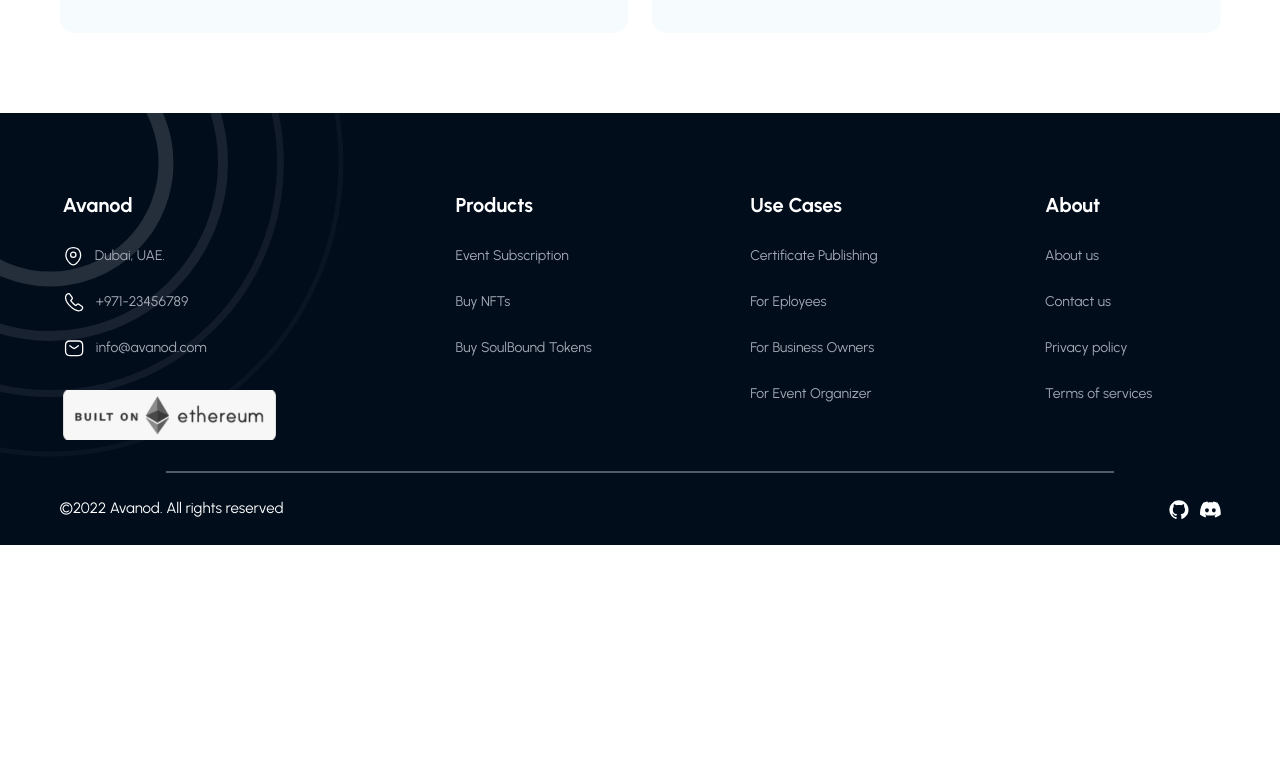
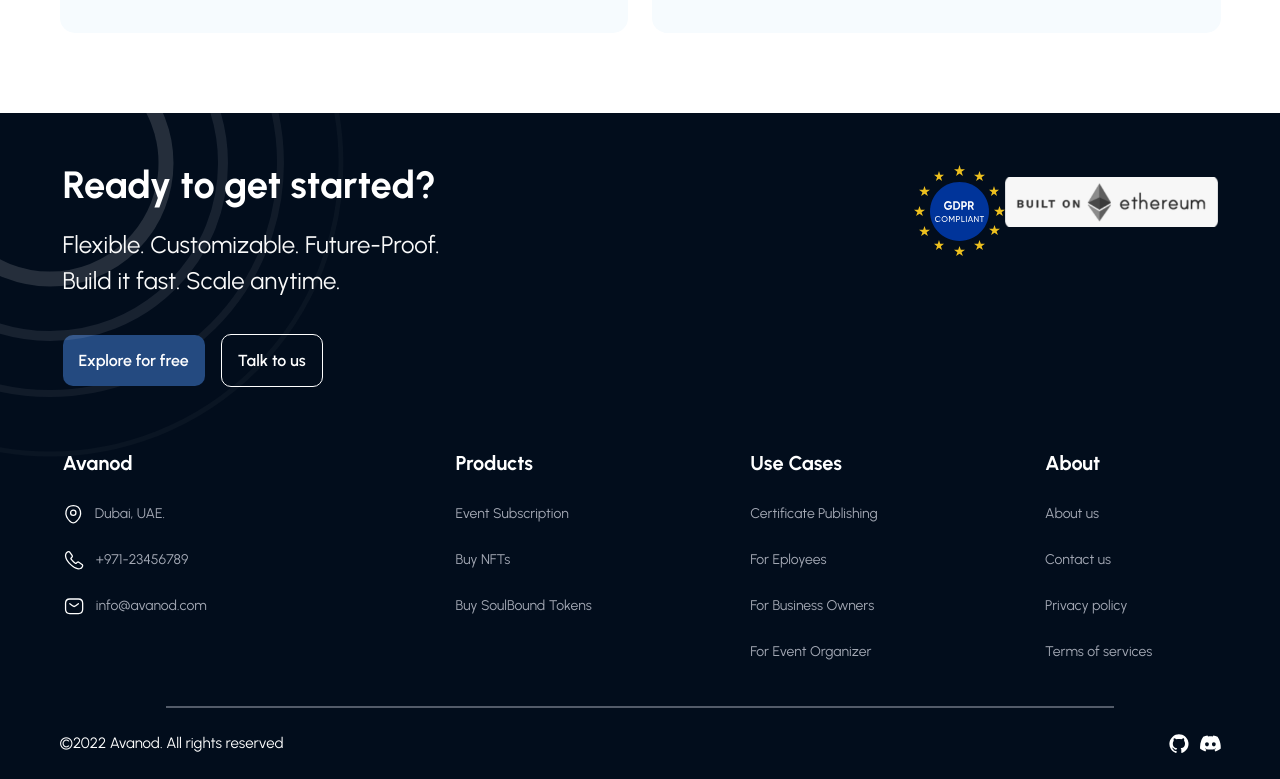
Before and after one commit to BlackBoot-io/Site, a Nuxt app: page / in a window 1280 px wide. Shown: the part 3324-4103 px from the top of the page. Before the commit the page ends 3869 px from the top, so only its background shows below. Built offline with nearby package versions, Linux system fonts and the light colour scheme; no server answers.

Commit message:
Add Feature on Footer

```diff
--- a/components/base/Footer.vue
+++ b/components/base/Footer.vue
@@ -2,6 +2,22 @@
   <v-footer>
     <v-container fluid class="main">
       <v-container class="top">
+
+        <div class="footerLogos">
+          <div>
+            <h2>Ready to get started?</h2>
+            <p>Flexible. Customizable. Future-Proof. <br> Build it fast. Scale anytime.</p>
+            <a href="#" class="btn-cta">Explore for free</a>
+            <a href="#" class="btn-transparent">Talk to us</a>
+          </div>
+          <div class="logos">
+            <a href="#"><img src="../../static/img/gdpr.svg"></a>
+            <a href="#"><img src="../../static/img/built-on-eth.webp" width="213" height="50" alt="Built On Eth"
+                class="mt-3" /></a>
+
+          </div>
+        </div>
+
         <v-row>
           <v-col cols="12" sm="6" md="12" lg="4">
             <h5 class="d-flex align-center">{{ $store.state.title }}</h5>
@@ -13,7 +29,7 @@
                 </a>
               </li>
             </ul>
-            <img src="../../static/img/built-on-eth.webp" width="213" height="50" alt="Built On Eth" class="mt-3" />
+            <!-- <img src="../../static/img/built-on-eth.webp" width="213" height="50" alt="Built On Eth" class="mt-3" /> -->
           </v-col>
           <v-col cols="6" sm="6" md="4" lg="3">
             <h5>{{ content.menu.first.title }}</h5>
@@ -55,7 +71,7 @@
           <v-col cols="12" sm="12" md="5" class="social">
             <ul>
               <li v-for="(item, index) in content.social.items" :key="index">
-                <a :href="item.link" target="_blank" aria-label="social">
+                <a :href="item.link" target="_blank" aria-label="social" class="social-icons">
                   <em v-html="item.icon"></em>
                 </a>
               </li>
@@ -207,6 +223,63 @@ footer {
   flex-direction: column;
   overflow: hidden;
 
+  .footerLogos {
+    display: flex;
+    justify-content: space-between;
+    margin-bottom: 70px;
+
+    .logos {
+      display: flex;
+      align-items: flex-start;
+      justify-content: flex-start;
+    }
+
+    h2 {
+      font-weight: 700;
+      font-size: 38px;
+      line-height: 110%;
+      color: #fff;
+      margin: 0;
+      padding: 0;
+    }
+
+    p {
+      font-size: 24px;
+      line-height: 150% !important;
+      color: #fafafa;
+      margin-top: 20px !important;
+      margin-bottom: 50px !important;
+      max-width: 400px;
+    }
+
+    .btn-cta {
+      background-color: rgb(36, 74, 128);
+      border-color: rgb(36, 74, 128);
+      color: white !important;
+      border-radius: 10px;
+      padding: 16px;
+      font-size: 16px;
+      font-weight: 600;
+      cursor: pointer;
+    }
+
+    .btn-transparent {
+      background: #020d1c;
+      border: 1px solid #fff;
+      color: #fff !important;
+      margin-left: 16px;
+      padding: 16px;
+      border-radius: 10px;
+      font-size: 16px;
+      font-weight: 600;
+
+      &:hover {
+        background: #fff;
+        color: #020d1c !important;
+      }
+    }
+  }
+
   &:before,
   &:after {
     content: "";
@@ -258,7 +331,7 @@ footer {
     }
 
     .top {
-      padding: 60px 15px 25px 15px;
+      padding: 40px 15px 25px 15px;
       position: relative;
       z-index: 9;
 
@@ -313,7 +386,7 @@ footer {
             font-size: 14px;
 
             &:hover {
-               color: #fff !important;
+              color: #fff !important;
             }
 
             &.not-link {
```
